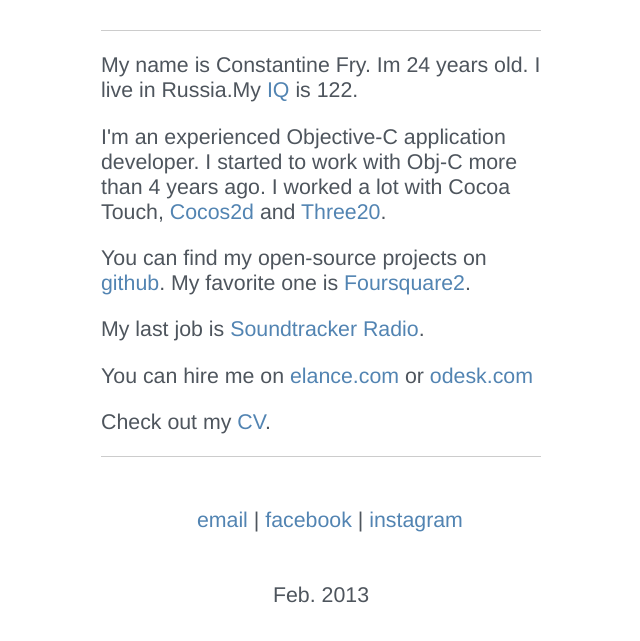
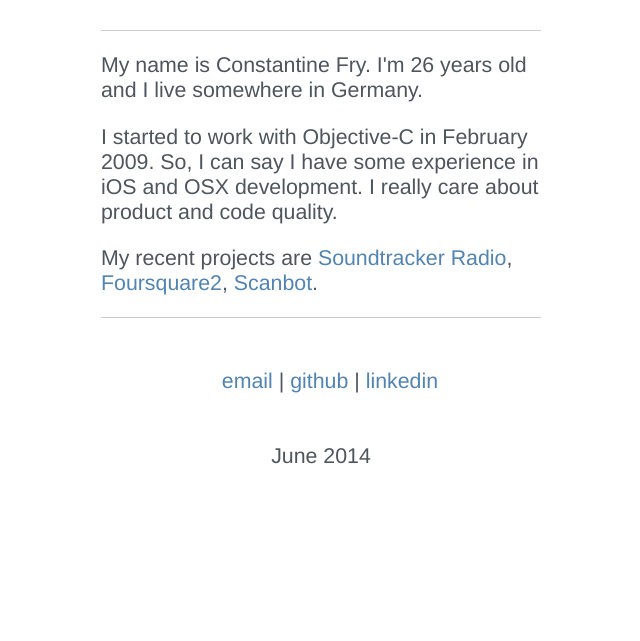
Before and after one commit to Constantine-Fry/constantine-fry.github.com, a plain HTML site: page index.html in a window 1280 px wide. Shown: the part 147-788 px from the top of the page, without its empty margins (319-959 px from the left). Drawn offline with Linux system fonts and the light colour scheme; a web font is replaced by a local one.

Commit message:
Update description

```diff
--- a/index.html
+++ b/index.html
@@ -8,8 +8,8 @@
   <title>Constantine Fry: Objective-C Developer</title>
   <meta name="description" content="Constantine Fry: Objective-C Developer" />
   <link rel="author" href="https://plus.google.com/109645013180385173843" />
-    <link href="http://fonts.googleapis.com/css?family=Lekton" rel="stylesheet" type="text/css">
-        <link href="http://fonts.googleapis.com/css?family=Molengo" rel="stylesheet" type="text/css">
+  <link href="http://fonts.googleapis.com/css?family=Lekton" rel="stylesheet" type="text/css">
+  <link href="http://fonts.googleapis.com/css?family=Molengo" rel="stylesheet" type="text/css">
   <link rel="stylesheet" href="css/lighty.css" type="text/css" media="screen" />
   <link rel="shortcut Icon" href="favicon.ico" type="image/x-icon" />
 </head>
@@ -20,21 +20,14 @@
   <div id="main" >
     <div id="hr"></div>
 
-    <p>My name is Constantine Fry. Im 24 years old. I live in Russia.My <a href="http://en.wikipedia.org/wiki/Intelligence_quotient" rel="nofollow" target="_blank">IQ</a> is 122.</p>
-    <p>I'm an experienced Objective-C application developer. I started to work with Obj-C more than 4 years ago. I worked a lot with Cocoa Touch,<a href="http://www.cocos2d-iphone.org"  target="_blank"> Cocos2d</a> and <a href="http://three20.info"  target="_blank" target="_blank">Three20</a>. </p>
-     <p>You can find my open-source projects on <a href="http://github.com/Constantine-Fry" rel="nofollow" target="_blank">github</a>. My favorite one is <a href="https://github.com/Constantine-Fry/Foursquare-API-v2" rel="nofollow" target="_blank">Foursquare2</a>.</p>
-      <p>My last job is <a rel="group" href="http://bit.ly/Ny7ULU" title="Soundtracker Radio" target="_blank">Soundtracker Radio</a>.</p>
-    <p>You can hire me on <a href="http://bit.ly/gi7GWD" rel="nofollow"  target="_blank">elance.com</a> or <a href="https://www.odesk.com/users/~~775acca25feb125a"  target="_blank">odesk.com</a></p>
-      <p>Check out my <a rel="group" href="https://dl.dropbox.com/u/1378133/Resume.pdf" title="CV " rel="nofollow" target="_blank">CV</a>.</p>
+    <p>My name is Constantine Fry. I'm 26 years old and I live somewhere in Germany.
+    <p>I started to work with Objective-C in February 2009. So, I can say I have some experience in iOS and OSX development. I really care about product and code quality.</p>
+    <p>My recent projects are <a rel="group" href="https://itunes.apple.com/en/app/soundtracker-radio/id339473336?mt=8" title="Soundtracker Radio" target="_blank">Soundtracker Radio</a>, <a href="https://github.com/Constantine-Fry/Foursquare-API-v2" rel="nofollow" target="_blank">Foursquare2</a>, <a href="https://itunes.apple.com/us/app/scanbot-pdf-scanner-multipage/id834854351?mt=8" rel="nofollow" target="_blank">Scanbot</a>.</p>
       <div id="hr"></div>
 
-    <p class="aligncenter">&nbsp;&nbsp;&nbsp;<a href="mailto:constantine.fry@gmail.com" rel="nofollow" >email</a>&nbsp;|&nbsp;<a href="https://www.facebook.com/appledeveloper" rel="nofollow" target="_blank">facebook</a>&nbsp;|&nbsp;<a href="http://instagram.com/appledeveloper" rel="nofollow" target="_blank">instagram</a></p>
+    <p class="aligncenter">&nbsp;&nbsp;&nbsp;<a href="mailto:constantine.fry@gmail.com" rel="nofollow" >email</a>&nbsp;|&nbsp;<a href="https://github.com/Constantine-Fry" rel="nofollow" target="_blank">github</a>&nbsp;|&nbsp;<a href="https://www.linkedin.com/in/appledeveloper" rel="nofollow" target="_blank">linkedin</a></p>
 
-      <p class="aligncenter">Feb. 2013</p>
+      <p class="aligncenter">June 2014</p>
   </div>
-  <script type="text/javascript">
-  var _gaq = _gaq || []; _gaq.push(['_setAccount', 'UA-26480484-3']); _gaq.push(['_trackPageview']);
-  (function() { var ga = document.createElement('script'); ga.type = 'text/javascript'; ga.async = true; ga.src = ('https:' == document.location.protocol ? 'https://ssl' : 'http://www') + '.google-analytics.com/ga.js'; var s = document.getElementsByTagName('script')[0]; s.parentNode.insertBefore(ga, s); })();
-  </script>
 </body>
 </html>
```
